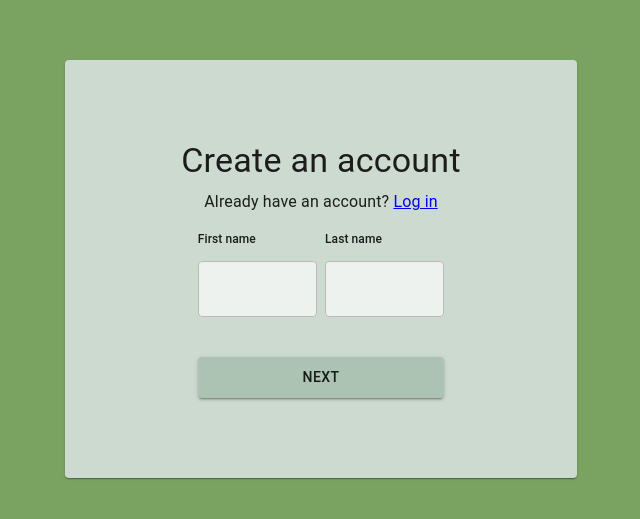
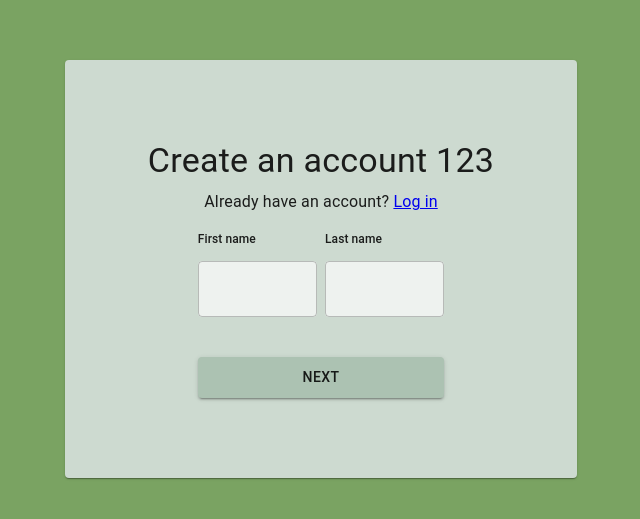
Before and after one commit to AndreyFaichuk/tickets_frontend, a React (Vite) app: page /app/registration in a window 1280 px wide. Shown: the part 131-650 px from the top of the page, without its empty margins (319-959 px from the left). Built offline with nearby package versions, Linux system fonts and the light colour scheme.

Commit message:
check ci\cd

```diff
--- a/src/constants.tsx
+++ b/src/constants.tsx
@@ -4,7 +4,7 @@ import { ADD_PUBLIC_ROUTES } from './constants/routes';
 
 export const AUTH_CONTENT: Record<AuthType, AuthContent> = {
   registration: {
-    title: 'Create an account',
+    title: 'Create an account 123',
     subtitle: (
       <>
         Already have an account?{' '}
```
